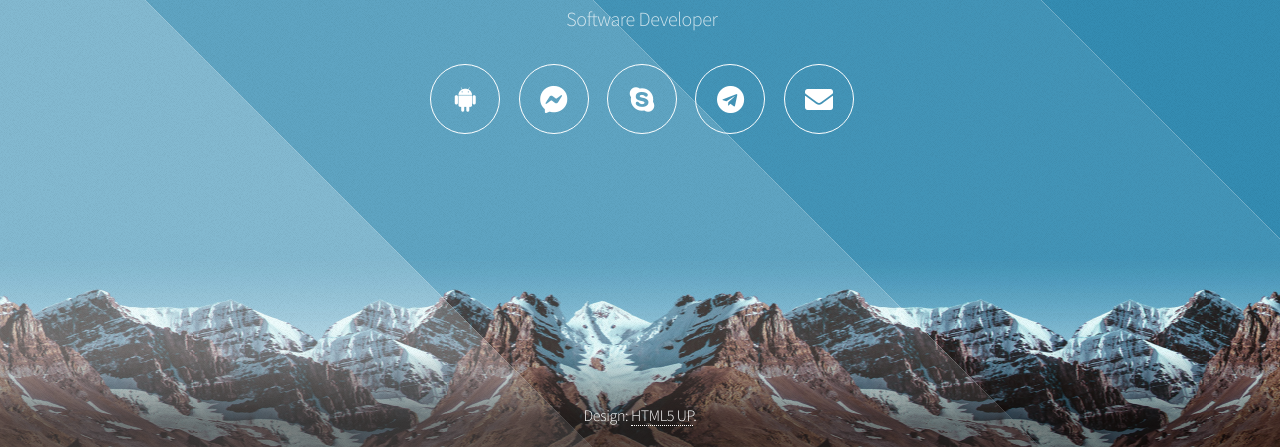
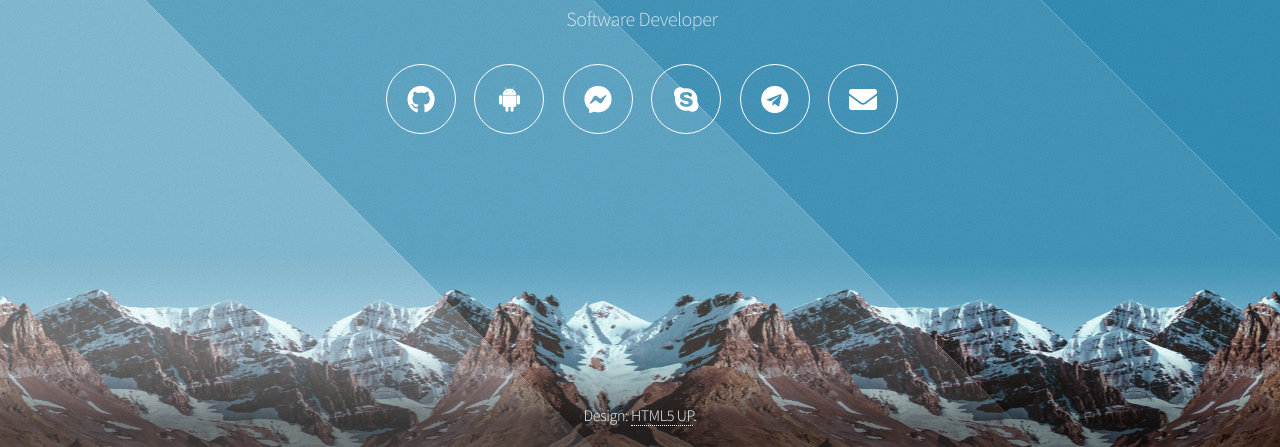
Before and after one commit to BorisB/borisb, a plain HTML site: page index.html in a window 1280 px wide. Shown: the part 353-800 px from the top of the page. Drawn offline with Linux system fonts and the light colour scheme.

Commit message:
added github link

```diff
--- a/index.html
+++ b/index.html
@@ -23,6 +23,7 @@
 						<p>Software Developer</p>
 						<nav>
 							<ul>
+								<li><a href="https://github.com/BorisB" class="icon brands fa-github"><span class="label">Github</span></a></li>
 								<li><a href="https://play.google.com/store/apps/developer?id=asmodev" class="icon brands fa-android"><span class="label">Play Market</span></a></li>
 								<li><a href="http://m.me/boris.bondarenko" class="icon brands fa-facebook-messenger"><span class="label">Facebook Messenger</span></a></li>
 								<li><a href="https://join.skype.com/invite/le7E5t8LO9EQ" class="icon brands fa-skype"><span class="label">Skype</span></a></li>
```
